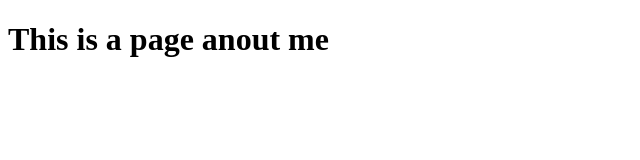
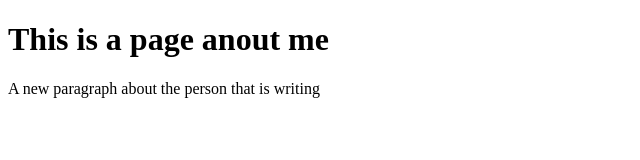
Before and after one commit to pilufrombp/stayathome-example, a plain HTML site: page downloaded-codepen/about.html in a window 1280 px wide. Shown: the whole page, without its empty margins (0-640 px from the left). Drawn offline with Linux system fonts and the light colour scheme.

Commit message:
add p to about

```diff
--- a/downloaded-codepen/about.html
+++ b/downloaded-codepen/about.html
@@ -7,5 +7,6 @@
 </head>
 <body>
     <h1>This is a page anout me</h1>
+    <p>A new paragraph about the person that is writing</p>
 </body>
 </html>
```
